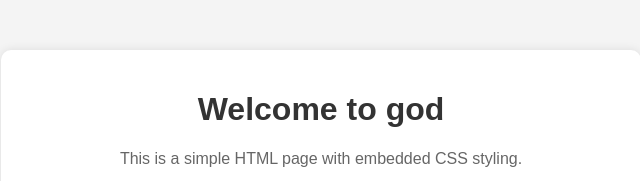
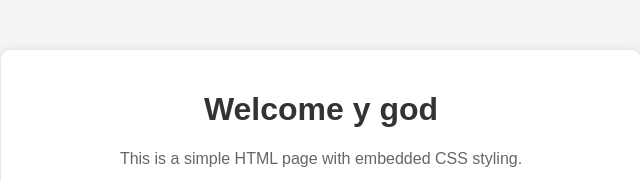
Before and after one commit to mabbugopichand/auto_deploy, a plain HTML site: page index.html in a window 1280 px wide. Shown: the top 181 px of the page, without its empty margins (319-959 px from the left). Drawn offline with Linux system fonts and the light colour scheme.

Commit message:
Your commit message here

```diff
--- a/index.html
+++ b/index.html
@@ -44,7 +44,7 @@
 </head>
 <body>
     <div class="container">
-        <h1>Welcome to god</h1>
+        <h1>Welcome y god</h1>
         <p>This is a simple HTML page with embedded CSS styling.</p>
         <a href="#" class="button">Click Me</a>
     </div>
```
